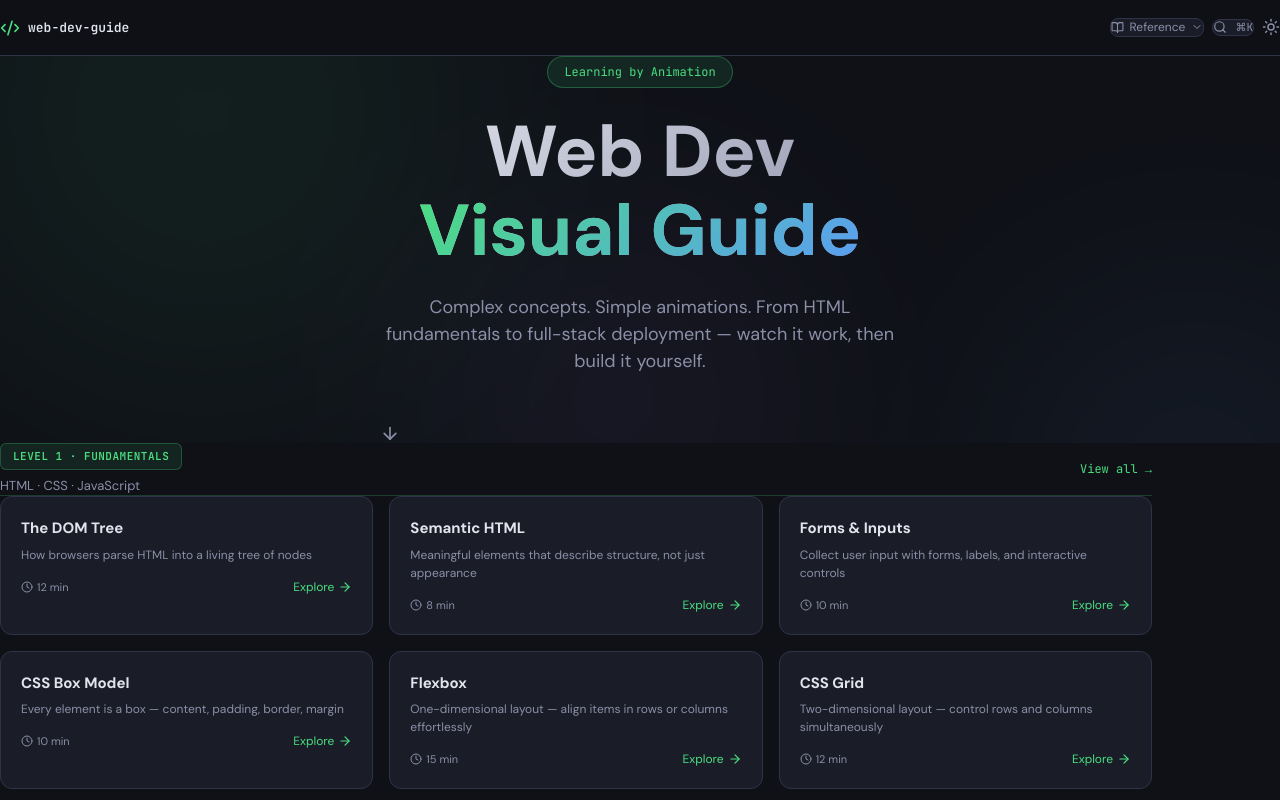
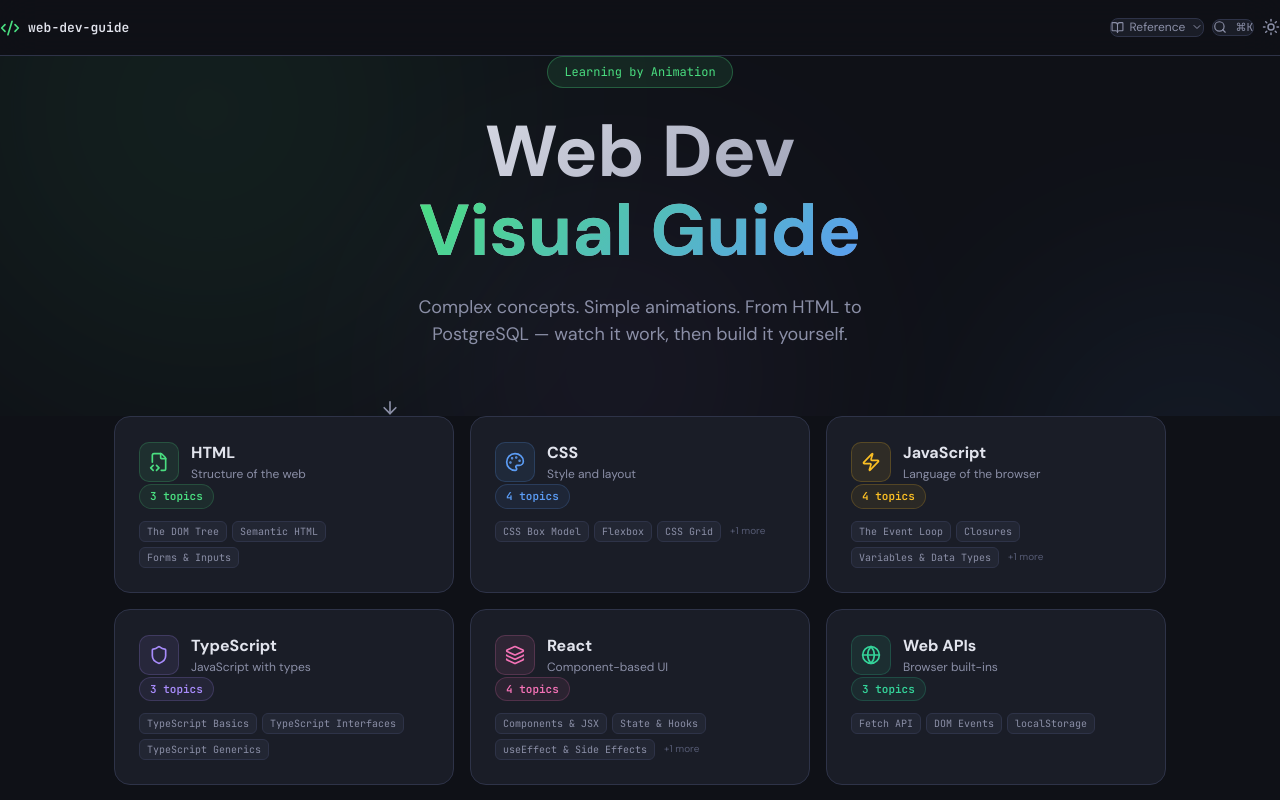
Before and after one commit to jaywee92/web-dev-guide, a React (Vite) app: page / in a window 1280 px wide. Shown: the top 800 px of the page. Built offline with nearby package versions, Linux system fonts and the light colour scheme.

Commit message:
feat: homepage — category tile grid replaces level grid

```diff
--- /dev/null
+++ b/src/pages/Home/CategoryGrid.tsx
@@ -0,0 +1,120 @@
+import { motion } from 'framer-motion'
+import { useNavigate } from 'react-router-dom'
+import { FileCode2, Palette, Zap, Shield, Layers, Globe, ArrowLeftRight, Database } from 'lucide-react'
+import { CATEGORIES } from '@/data/categories'
+import { TOPICS } from '@/data/topics'
+import type { Category } from '@/types'
+
+const ICONS: Record<string, React.ComponentType<{ size?: number; color?: string }>> = {
+  FileCode2, Palette, Zap, Shield, Layers, Globe, ArrowLeftRight, Database,
+}
+
+function CategoryTile({ category, index }: { category: Category; index: number }) {
+  const navigate = useNavigate()
+  const topics = TOPICS.filter(t => t.category === category.id)
+  const Icon = ICONS[category.icon] ?? FileCode2
+
+  return (
+    <motion.div
+      initial={{ opacity: 0, y: 24 }}
+      whileInView={{ opacity: 1, y: 0 }}
+      viewport={{ once: true, margin: '-60px' }}
+      transition={{ duration: 0.45, delay: index * 0.07 }}
+      whileHover={{ y: -4 }}
+      whileTap={{ scale: 0.98 }}
+      onClick={() => navigate(`/${category.id}`)}
+      style={{
+        background: 'var(--surface)',
+        border: '1px solid var(--border)',
+        borderRadius: 16,
+        padding: '24px',
+        cursor: 'pointer',
+        position: 'relative',
+        overflow: 'hidden',
+      }}
+    >
+      {/* Background glow on hover */}
+      <motion.div
+        initial={{ opacity: 0 }}
+        whileHover={{ opacity: 1 }}
+        style={{
+          position: 'absolute', inset: 0, pointerEvents: 'none',
+          background: `radial-gradient(ellipse at 20% 20%, ${category.color}0e 0%, transparent 65%)`,
+        }}
+      />
+
+      {/* Color bar */}
+      <motion.div
+        initial={{ scaleX: 0 }}
+        whileHover={{ scaleX: 1 }}
+        transition={{ duration: 0.25 }}
+        style={{
+          position: 'absolute', top: 0, left: 0, right: 0,
+          height: 3, background: category.color, transformOrigin: 'left',
+          borderRadius: '16px 16px 0 0',
+        }}
+      />
+
+      <div style={{ position: 'relative', zIndex: 1 }}>
+        {/* Icon + title */}
+        <div className="flex items-center gap-3 mb-3">
+          <div style={{
+            width: 40, height: 40, borderRadius: 10,
+            background: `${category.color}18`,
+            border: `1px solid ${category.color}33`,
+            display: 'flex', alignItems: 'center', justifyContent: 'center',
+          }}>
+            <Icon size={20} color={category.color} />
+          </div>
+          <div>
+            <div style={{ fontSize: 16, fontWeight: 800, color: 'var(--text)' }}>{category.title}</div>
+            <div style={{ fontSize: 12, color: 'var(--text-muted)' }}>{category.description}</div>
+          </div>
+        </div>
+
+        {/* Topic count badge */}
+        <div style={{
+          display: 'inline-flex', alignItems: 'center',
+          padding: '3px 10px', borderRadius: 99,
+          background: `${category.color}14`, border: `1px solid ${category.color}30`,
+          fontSize: 11, color: category.color, fontFamily: 'var(--font-mono)',
+          fontWeight: 600, marginBottom: 12,
+        }}>
+          {topics.length} topic{topics.length !== 1 ? 's' : ''}
+        </div>
+
+        {/* Topic name chips */}
+        <div style={{ display: 'flex', flexWrap: 'wrap', gap: 5 }}>
+          {topics.slice(0, 3).map(t => (
+            <span key={t.id} style={{
+              fontSize: 10, color: 'var(--text-muted)',
+              background: 'var(--surface-bright)',
+              border: '1px solid var(--border)',
+              borderRadius: 6, padding: '2px 7px',
+              fontFamily: 'var(--font-mono)',
+            }}>
+              {t.title}
+            </span>
+          ))}
+          {topics.length > 3 && (
+            <span style={{ fontSize: 10, color: 'var(--text-faint)', padding: '2px 4px' }}>
+              +{topics.length - 3} more
+            </span>
+          )}
+        </div>
+      </div>
+    </motion.div>
+  )
+}
+
+export default function CategoryGrid() {
+  return (
+    <section style={{ maxWidth: 1100, margin: '0 auto', padding: '0 24px 80px' }}>
+      <div style={{ display: 'grid', gridTemplateColumns: 'repeat(auto-fill, minmax(260px, 1fr))', gap: 16 }}>
+        {CATEGORIES.map((cat, i) => (
+          <CategoryTile key={cat.id} category={cat} index={i} />
+        ))}
+      </div>
+    </section>
+  )
+}
--- a/src/pages/Home/HeroSection.tsx
+++ b/src/pages/Home/HeroSection.tsx
@@ -88,7 +88,7 @@
           style={{ fontSize: 18, color: 'var(--text-muted)', maxWidth: 520, margin: '0 auto 48px' }}
         >
           Complex concepts. Simple animations.
-          From HTML fundamentals to full-stack deployment — watch it work, then build it yourself.
+          From HTML to PostgreSQL — watch it work, then build it yourself.
         </motion.p>
 
         <motion.div
--- a/src/pages/Home/index.tsx
+++ b/src/pages/Home/index.tsx
@@ -1,12 +1,12 @@
 import PageWrapper from '@/components/layout/PageWrapper'
 import HeroSection from './HeroSection'
-import LevelGrid from './LevelGrid'
+import CategoryGrid from './CategoryGrid'
 
 export default function Home() {
   return (
     <PageWrapper>
       <HeroSection />
-      <LevelGrid />
+      <CategoryGrid />
     </PageWrapper>
   )
 }
```
